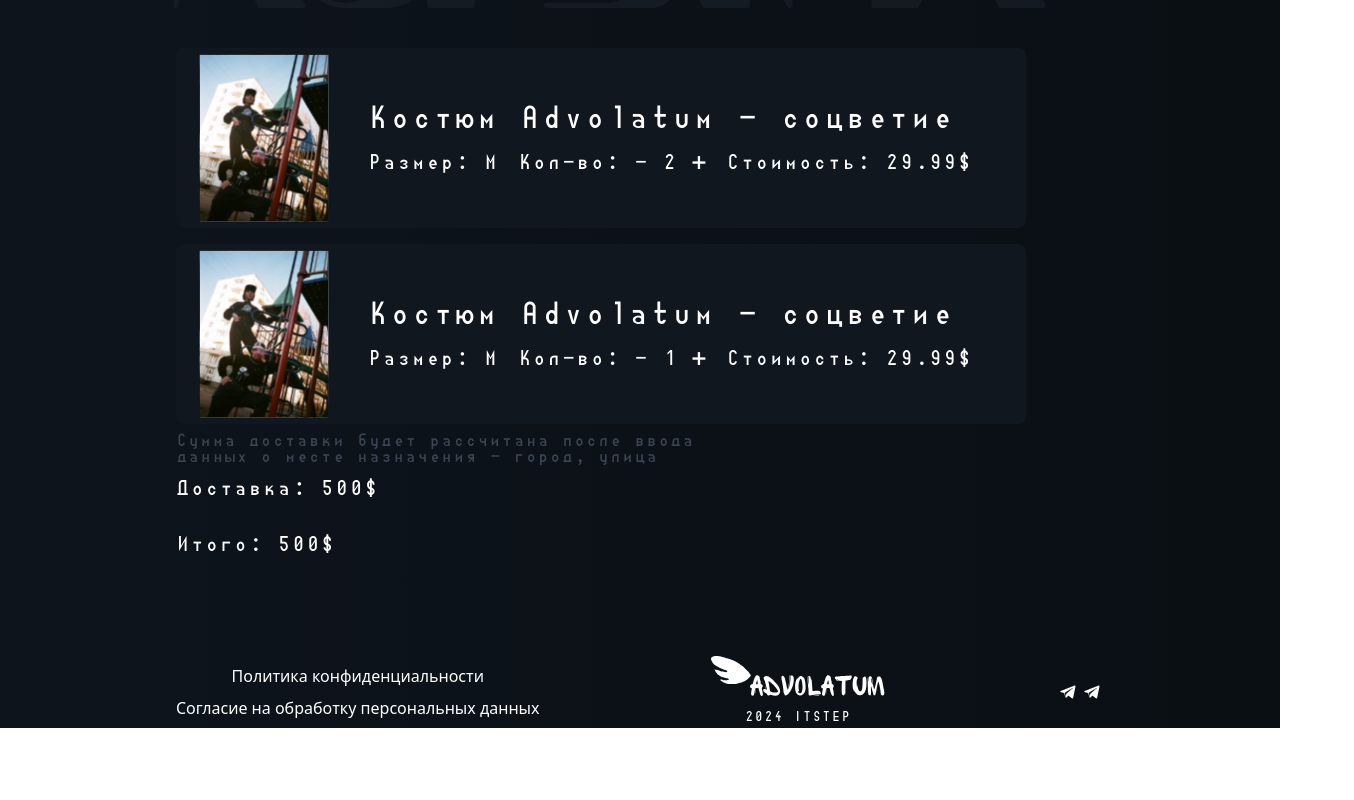
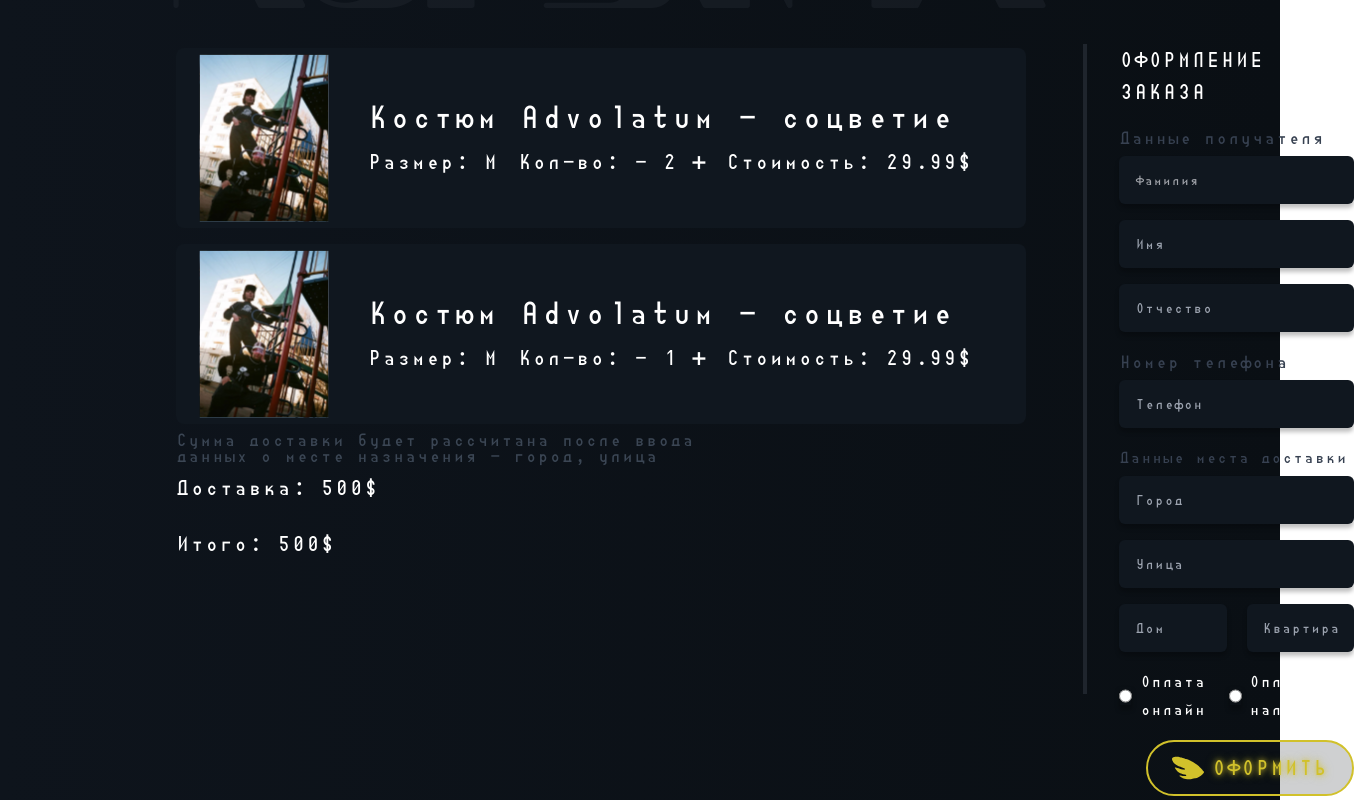
Before and after one commit to Amirhan0/fashion-ecommerce, a React (Vite) app: page /cart in a window 1280 px wide. Shown: the part 180-980 px from the top of the page, 1354 px wide, since content can reach past the window. Before the commit the page ends 908 px from the top, so only its background shows below. Built offline with nearby package versions, Linux system fonts and the light colour scheme.

Commit message:
add: shoppingcart, button

```diff
--- a/src/App.css
+++ b/src/App.css
@@ -47,3 +47,10 @@
     text-shadow: 0 0 5px rgba(209, 193, 43, 0.8),
                  0 0 10px rgba(209, 193, 43, 0.6);
 }
+
+
+.input-custom::placeholder {
+    font-family: 'Uindbase Font 1';
+    font-size: 15px;
+    color: #A0A3A9;
+  }
--- a/src/UI/ButtonForEveryone.jsx
+++ b/src/UI/ButtonForEveryone.jsx
@@ -1,4 +1,4 @@
-const ButtonForEveryone = () => {
+const ButtonForEveryone = ({buttonText}) => {
     return (
         <div className="flex justify-end">
             <button
@@ -10,7 +10,7 @@
                     className="mr-2 w-8 h-8 transition-all duration-300 ease-in-out group-hover:brightness-0"
                 />
                 <span className="z-10 text-[#D1C12B] text-2xl text-shadow transition-colors duration-300 ease-in-out group-hover:text-black">
-                    КАТАЛОГ
+                    {buttonText}
                 </span>
             </button>
         </div>
--- a/src/components/ClothingCartComponent.jsx
+++ b/src/components/ClothingCartComponent.jsx
@@ -21,7 +21,7 @@
 
     return (
         <>
-        <div className="flex flex-col h-full mt-9">
+        <div className="flex flex-col h-full mt-9 mr-10">
         <h1 className="leading-none text-9xl noselect text-[#1F252D] font-usuallybold opacity-50 text-left">
             Корзина
         </h1>
--- /dev/null
+++ b/src/components/ClothingCartForm.jsx
@@ -0,0 +1,163 @@
+import ButtonForEveryOne from '../UI/ButtonForEveryone'
+
+const ClothingCartForm = () => {
+    return (
+      <div className="flex items-start pt-44">
+        <div>
+          <hr className="border-l-4 border-[#1F252D] h-[650px]" />
+        </div>
+
+        <div className="ml-8">
+          <h1 className="font-uindbase text-white text-2xl">ОФОРМЛЕНИЕ ЗАКАЗА</h1>
+
+          <form className="flex flex-col space-y-4 mt-4">
+            <div>
+              <label htmlFor="name" className="block font-medium text-gray-700 font-uindbase text-xl">
+                Данные получателя
+              </label>
+              <input
+                type="text"
+                id="lastName"
+                className="mt-1 px-4 py-3 w-full rounded-md input-custom"
+                placeholder="Фамилия"
+                style={{
+                  background: '#10171F',
+                  boxShadow: '0px 4px 4px 0px #00000040',
+                  color: '#fff',
+                }}
+              />
+                <input
+                type="text"
+                id="firstName"
+                className="mt-4 px-4 py-3 w-full rounded-md"
+                placeholder="Имя"
+                style={{
+                  background: '#10171F',
+                  boxShadow: '0px 4px 4px 0px #00000040',
+                  color: '#fff',
+                }}
+              />
+              <input
+                type="text"
+                id="middleName"
+                className="mt-4 px-4 py-3 w-full rounded-md"
+                placeholder="Отчество"
+                style={{
+                  background: '#10171F',
+                  boxShadow: '0px 4px 4px 0px #00000040',
+                  color: '#fff',
+                }}
+              />
+            </div>
+
+            <div>
+              <label htmlFor="phone" className="block font-medium text-gray-700 font-uindbase text-xl">
+                Номер телефона
+              </label>
+              <input
+                type="text"
+                id="phoneNumber"
+                className="mt-1 px-4 py-3 w-full rounded-md"
+                placeholder="Телефон"
+                style={{
+                  background: '#10171F',
+                  boxShadow: '0px 4px 4px 0px #00000040',
+                  color: '#fff',
+                }}
+              />
+            </div>
+
+            <div>
+              <label htmlFor="city" className="block text-lg font-medium text-gray-700">
+              Данные места доставки
+              </label>
+              <input
+                type="text"
+                id="city"
+                className="mt-1 px-4 py-3 w-full rounded-md"
+                placeholder="Город"
+                style={{
+                  background: '#10171F',
+                  boxShadow: '0px 4px 4px 0px #00000040',
+                  color: '#fff',
+                }}
+              />
+               <input
+                type="text"
+                id="street"
+                className="mt-4 px-4 py-3 w-full rounded-md"
+                placeholder="Улица"
+                style={{
+                  background: '#10171F',
+                  boxShadow: '0px 4px 4px 0px #00000040',
+                  color: '#fff',
+                }}
+              />
+              <div className="flex gap-5">
+              <input
+                type="text"
+                id="home"
+                className="mt-4 px-4 py-3 w-full rounded-md"
+                placeholder="Дом"
+                style={{
+                  background: '#10171F',
+                  boxShadow: '0px 4px 4px 0px #00000040',
+                  color: '#fff',
+                }}
+              />
+               <input
+                type="text"
+                id="
+                apartment"
+                className="mt-4 px-4 py-3 w-full rounded-md"
+                placeholder="Квартира"
+                style={{
+                  background: '#10171F',
+                  boxShadow: '0px 4px 4px 0px #00000040',
+                  color: '#fff',
+                }}
+              />
+              </div>
+            </div>
+            <div className="flex items-center space-x-4">
+          <div className="flex items-center">
+          <input
+          type="radio"
+          id="onlinePayment"
+          name="payment"
+          className="form-radio h-5 w-5"
+          style={{
+            background: '#10171F',
+            boxShadow: '0px 4px 4px 0px #00000040',
+            color: '#fff',
+          }}
+        />
+        <label htmlFor="onlinePayment" className="ml-2 text-white text-lg">
+          Оплата онлайн
+        </label>
+      </div>
+      <div className="flex items-center">
+        <input
+          type="radio"
+          id="cashPayment"
+          name="payment"
+          className="form-radio h-5 w-5"
+          style={{
+            background: '#10171F',
+            boxShadow: '0px 4px 4px 0px #00000040',
+            color: '#fff',
+          }}
+        />
+        <label htmlFor="cashPayment" className="ml-2 text-white text-lg">
+          Оплата наличными
+        </label>
+      </div>
+    </div>
+        <ButtonForEveryOne buttonText="ОФОРМИТЬ"/>
+          </form>
+        </div>
+      </div>
+    );
+  };
+
+  export default ClothingCartForm;
--- a/src/components/ClothingForEveryone .jsx
+++ b/src/components/ClothingForEveryone .jsx
@@ -19,7 +19,7 @@
 
             </div>
             <div className='mr-20 mt-40'>
-            <ButtonForEveryone />
+            <ButtonForEveryone buttonText='КАТАЛОГ' />
             </div>
 
         </>
--- a/src/components/ForThisSeason.jsx
+++ b/src/components/ForThisSeason.jsx
@@ -15,7 +15,7 @@
           <img src="/forThisSeason.svg" alt="" className="h-[587px]" />
           <div className='absolute translate-y-72 translate-x-96 flex flex-col gap-4 items-center justify-center w-[320px] text-center'>
             <p className='text-white font-uindbase'>ТЕКСТ ОПИСАНИЯ КОНКРЕТНОЙ КОЛЛЕКЦИИ С ВОЗМОЖНЫМ ДОПОЛНЕНИЕМ УНИКАЛЬНОСТИ</p>
-            <ButtonForEveryone/>
+            <ButtonForEveryone buttonText='КАТАЛОГ'/>
           </div>
         </div>
 
--- a/src/pages/ShoppingCartPage.jsx
+++ b/src/pages/ShoppingCartPage.jsx
@@ -1,9 +1,14 @@
 import ClothingCartComponent from "../components/ClothingCartComponent";
 import FooterForEveryone from "../components/FooterForEveryone";
+import ClothingCartForm from '../components/ClothingCartForm'
 const ShoppingCartPage = () => {
     return (
         <>
-        <ClothingCartComponent/>
+        <div className="flex">
+               <ClothingCartComponent/>
+        <ClothingCartForm/>
+        </div>
+
         <FooterForEveryone/>
         </>
     )
```
